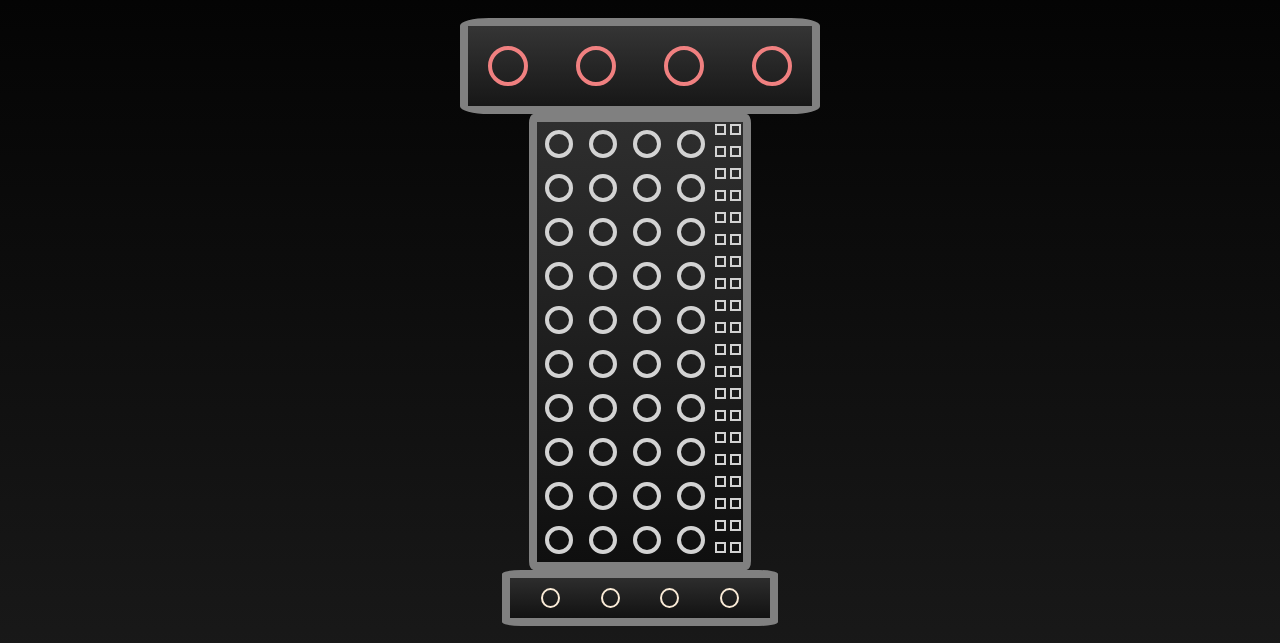
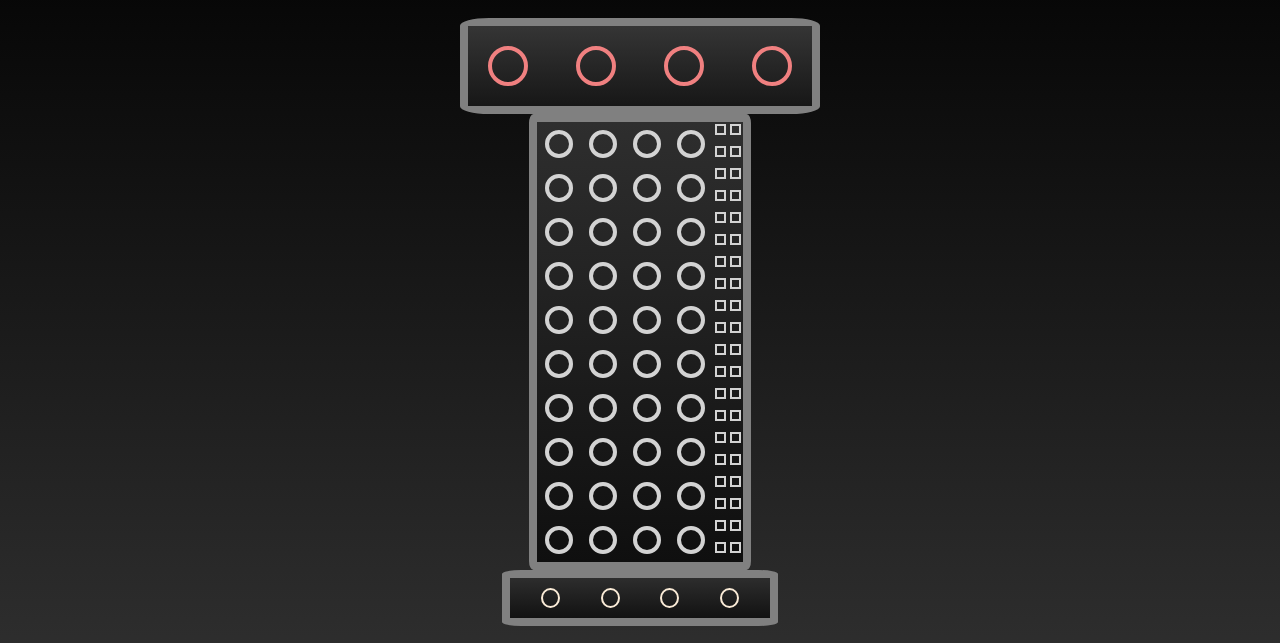
Before and after one commit to dvnilsen/Mastermind, a plain HTML site: page index.html in a window 1280 px wide. Shown: the part 124-767 px from the top of the page. Drawn offline with Linux system fonts and the light colour scheme.

Commit message:
test update

```diff
--- a/css/main.css
+++ b/css/main.css
@@ -31,7 +31,7 @@ body {
     flex-direction: column;
     justify-content: center;
     align-items: center;
-    background-image: linear-gradient(black, rgb(35, 35, 35));
+    background-image: linear-gradient(black, rgb(65, 65, 65));
 }
 
 #board {
```
